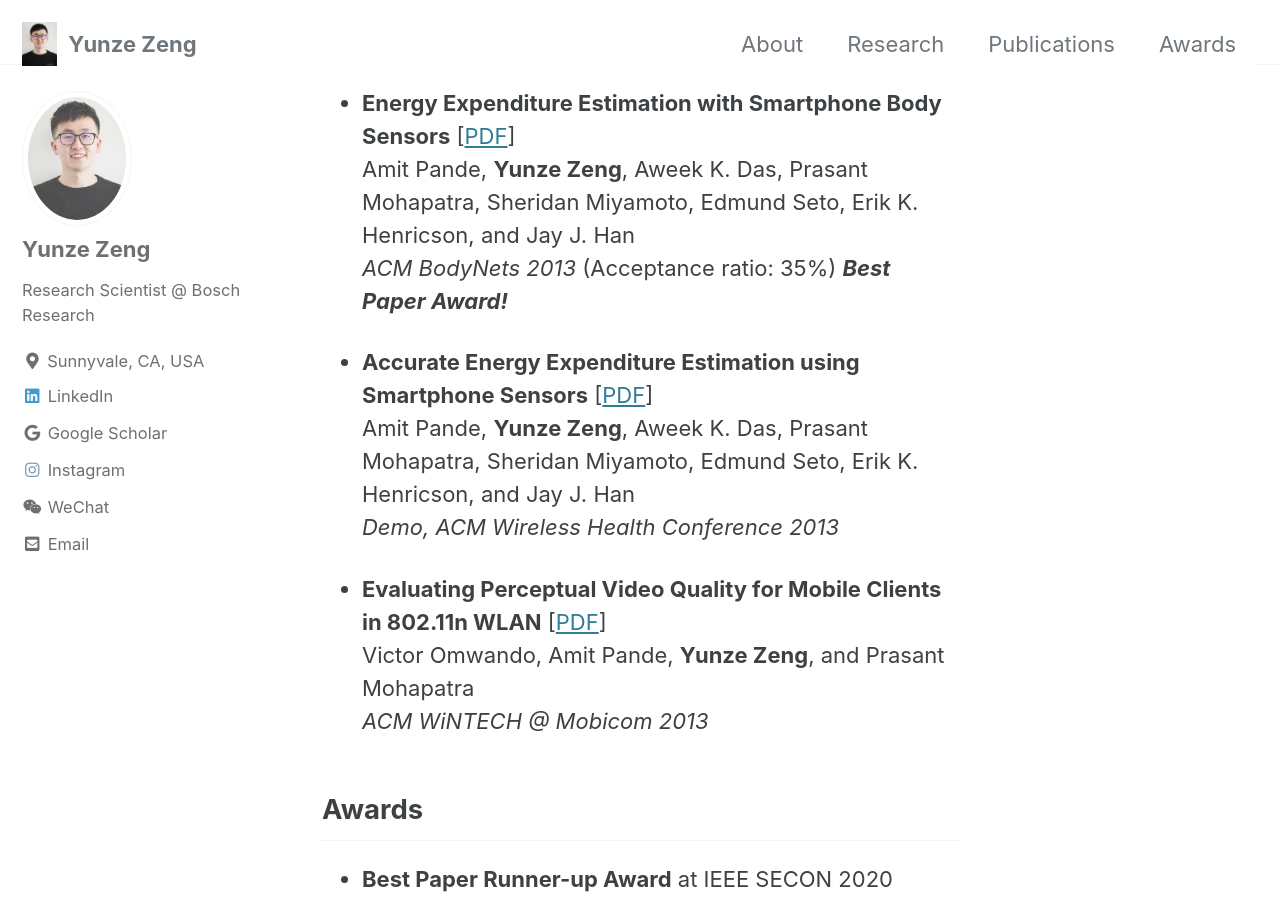
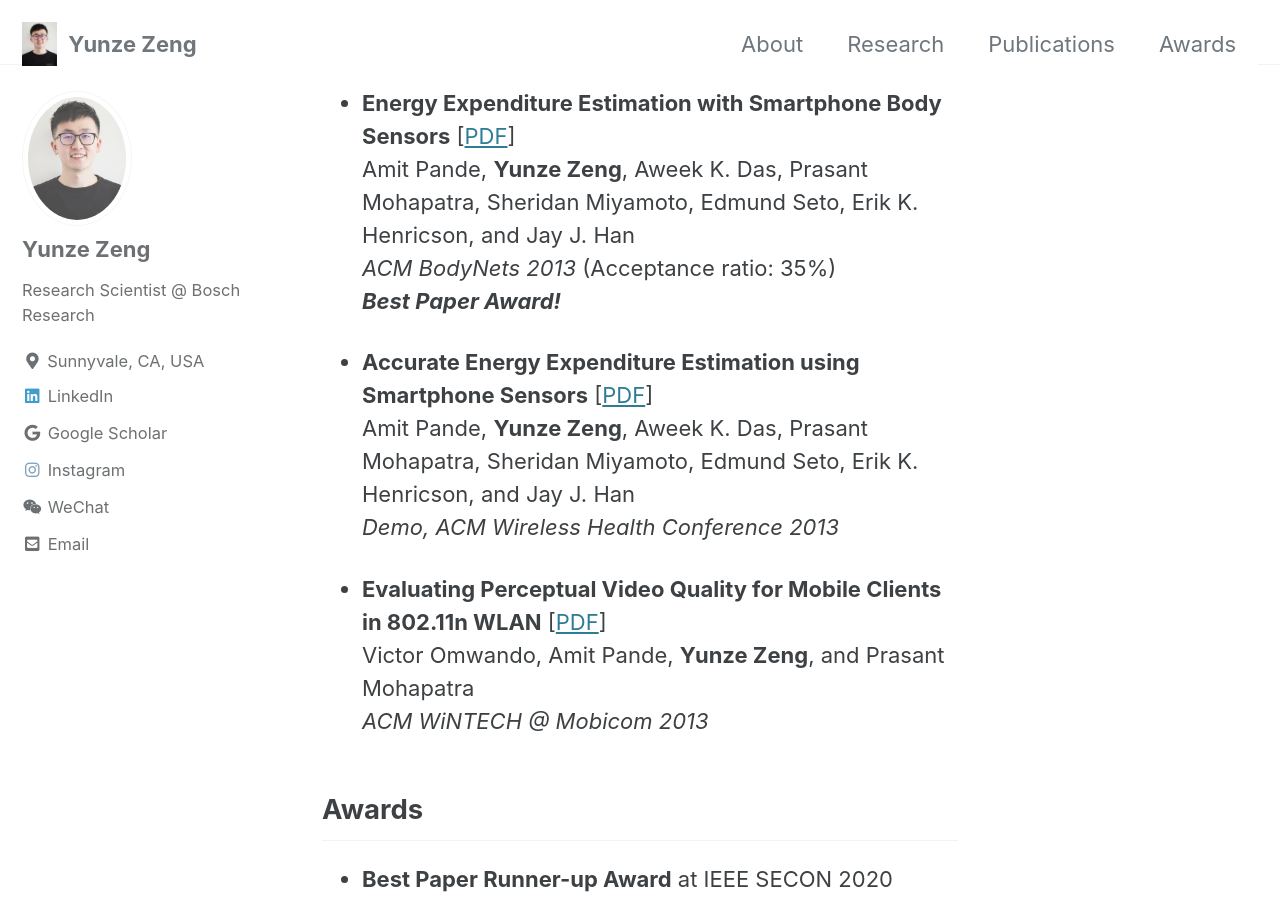
Before and after one commit to yunze/yunze.github.io, a Jekyll site: the page built from index.md, in a window 1280 px wide and 900 px high, scrolled down 4287 px. Built offline with Jekyll 4.4.1, drawn with Linux system fonts in a browser that asks for light colours; cached includes are drawn as plain includes.

```diff
--- a/index.md
+++ b/index.md
@@ -97,7 +97,7 @@ Amit Pande, Jindan Zhu, Aweek K. Das, **Yunze Zeng**, Prasant Mohapatra, and Jay
 
 - **Energy Expenditure Estimation with Smartphone Body Sensors** [[PDF](/assets/pdfs/)]\
 Amit Pande, **Yunze Zeng**, Aweek K. Das, Prasant Mohapatra, Sheridan Miyamoto, Edmund Seto, Erik K. Henricson, and Jay J. Han\
-*ACM BodyNets 2013* (Acceptance ratio: 35%)
+*ACM BodyNets 2013* (Acceptance ratio: 35%)\
 ***Best Paper Award!***
 
 - **Accurate Energy Expenditure Estimation using Smartphone Sensors** [[PDF](/assets/pdfs/)]\
```
